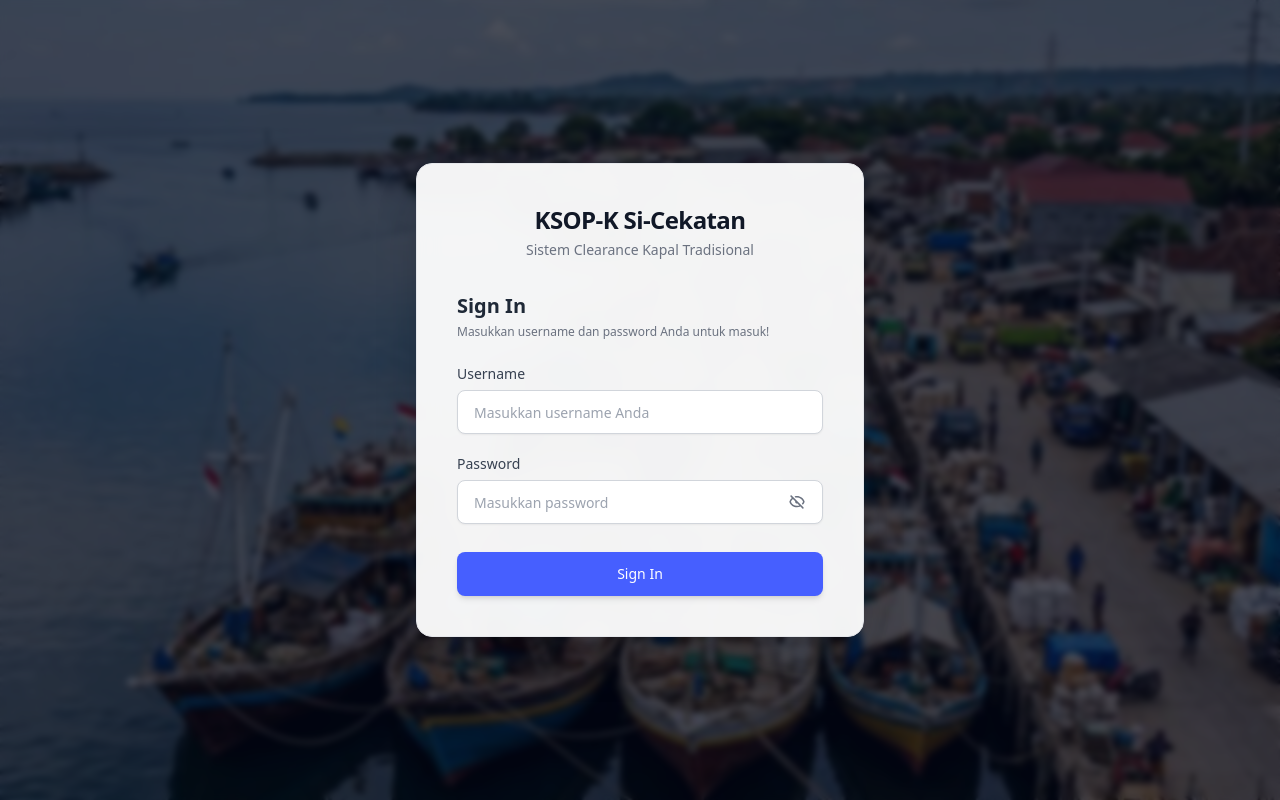
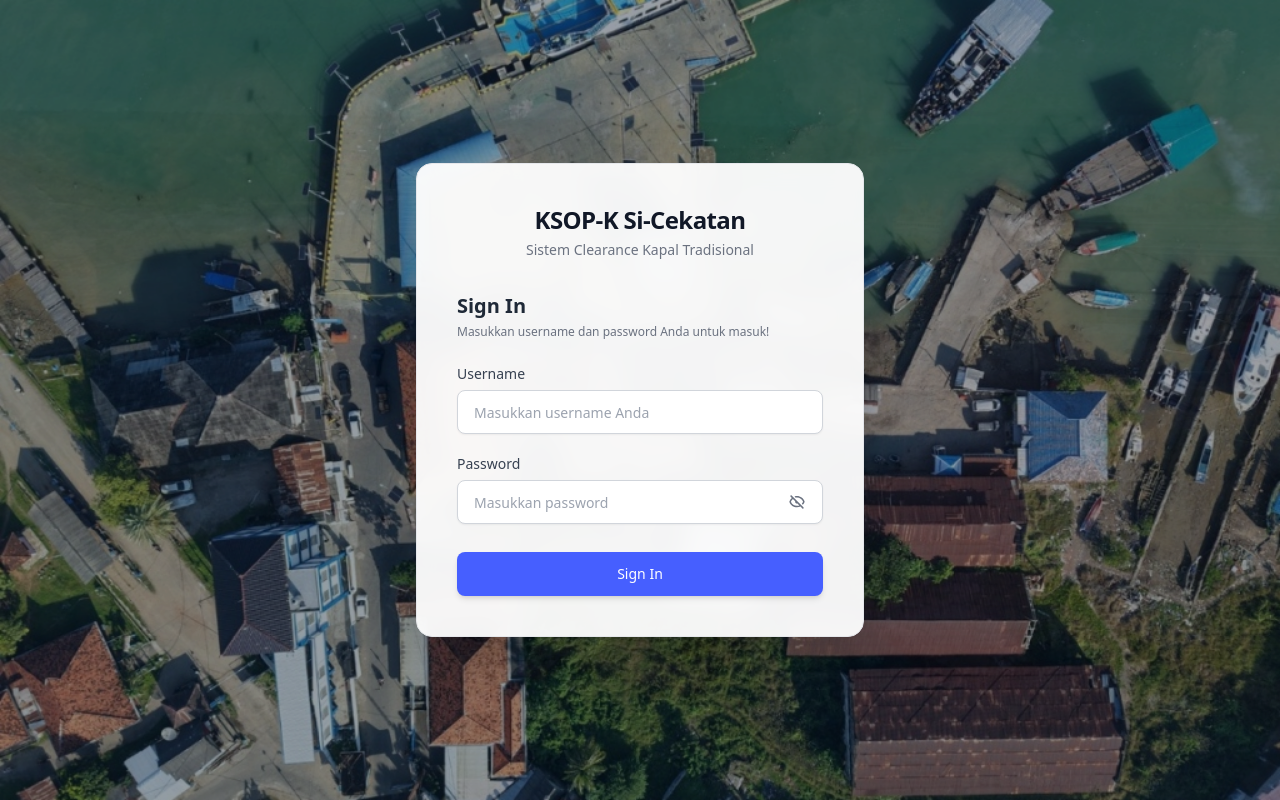
Before and after one commit to Atra09/KSOP-manajemen_clearance-, a React (Vite) app in the folder frontend/: page /signin in a window 1280 px wide. Built offline with nearby package versions, Linux system fonts and the light colour scheme; no server answers.

Commit message:
feat: ubah background login menjadi slideshow 2 foto tanpa efek blur

```diff
--- a/frontend/src/components/layout/AuthPageLayout.jsx
+++ b/frontend/src/components/layout/AuthPageLayout.jsx
@@ -1,11 +1,36 @@
+import { useState, useEffect } from 'react';
+
+const BACKGROUND_IMAGES = [
+  '/images/background1.jpg',
+  '/images/background2.jpg'
+];
+
 export default function AuthLayout({ children }) {
+  const [currentBgIndex, setCurrentBgIndex] = useState(0);
+
+  useEffect(() => {
+    const interval = setInterval(() => {
+      setCurrentBgIndex((prevIndex) => (prevIndex + 1) % BACKGROUND_IMAGES.length);
+    }, 5000);
+
+    return () => clearInterval(interval);
+  }, []);
+
   return (
-    <div
-      className="relative min-h-screen w-full flex items-center justify-center bg-cover bg-center bg-no-repeat p-4 sm:p-6"
-      style={{ backgroundImage: "url('/images/background1.jpg')" }}
-    >
-      {/* Dark overlay for contrast and readability */}
-      <div className="absolute inset-0 bg-slate-950/70 backdrop-blur-[3px]"></div>
+    <div className="relative min-h-screen w-full flex items-center justify-center p-4 sm:p-6 overflow-hidden bg-slate-900">
+      {/* Background Images with smooth crossfade transition (no blur) */}
+      {BACKGROUND_IMAGES.map((imgUrl, index) => (
+        <div
+          key={imgUrl}
+          className={`absolute inset-0 bg-cover bg-center bg-no-repeat transition-opacity duration-1000 ease-in-out ${
+            index === currentBgIndex ? 'opacity-100' : 'opacity-0'
+          }`}
+          style={{ backgroundImage: `url('${imgUrl}')` }}
+        />
+      ))}
+
+      {/* Subtle overlay without blur to keep photo crisp & sharp */}
+      <div className="absolute inset-0 bg-slate-950/25"></div>
 
       {/* Centered content box */}
       <div className="relative z-10 w-full max-w-md">
```
Also changed, not shown: frontend/public/images/background1.jpg, frontend/public/images/background2.jpg (added).
